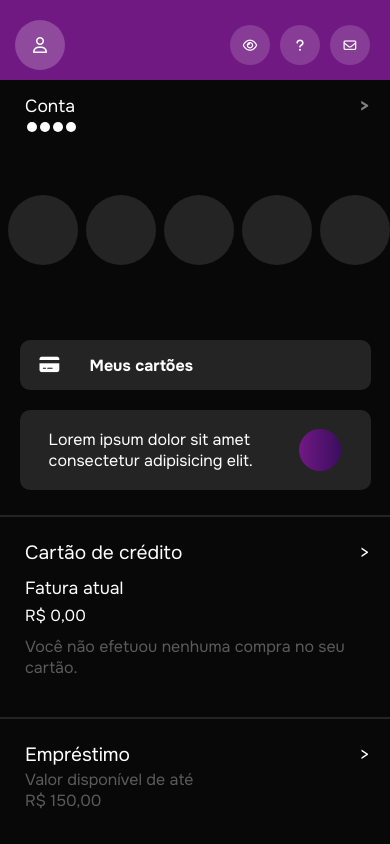
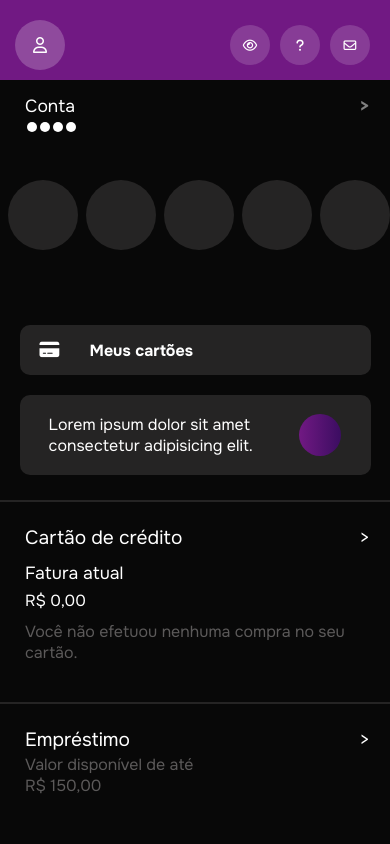
Before and after one commit to lucassantDev/moldeNubank, a plain HTML site: page index.html in a window 390 px wide. Shown: the top 844 px of the page. Drawn offline with nearby package versions, Linux system fonts and the light colour scheme.

Commit message:
atualizando css - 2025-02-06

```diff
--- a/style.css
+++ b/style.css
@@ -12,10 +12,14 @@ body{
 
 .caixa{
     width: 100%;
-    height: 420px;
+    height: 100vh;
     display: flex;
     align-items: center;
     justify-content: center;
+}
+
+.telefone{
+    display: none;
 }
 
 
@@ -27,9 +31,12 @@ body{
     }
 
     .telefone{
+        display: flex;
+        flex-direction: column;
         width: 100%;
-        height: 250vh;
+        height: fit-content;
         background-color: #080808;
+        padding-bottom: 50px;
     }
 
     #roxoInicio{
```
